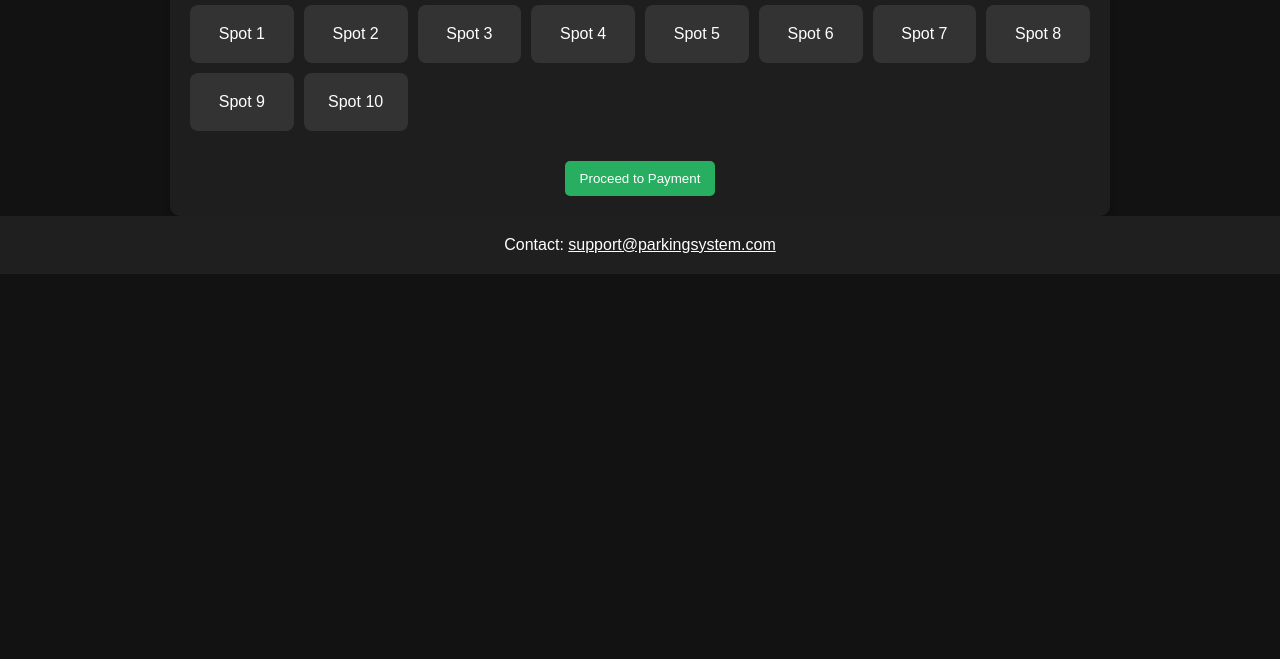
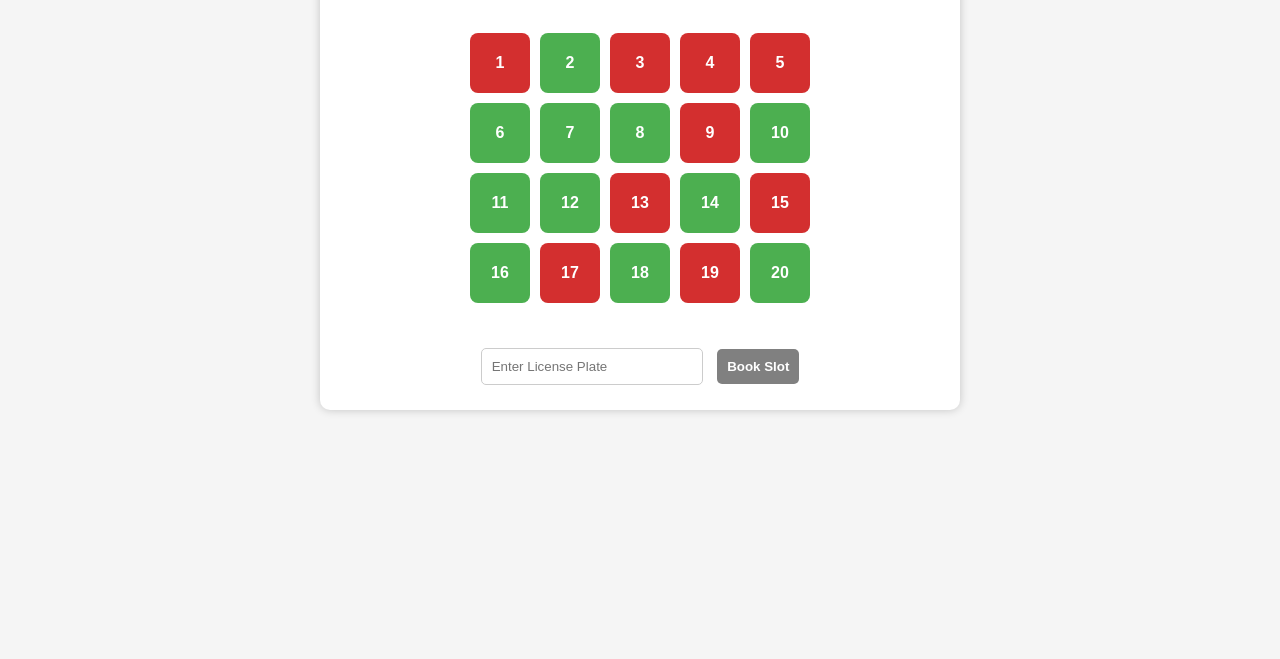
Before and after one commit to Darahas-reddy/parking-management, a plain HTML site: page index.html in a window 1280 px wide. Shown: the part 141-800 px from the top of the page. Drawn offline with Linux system fonts and the light colour scheme.

Commit message:
Update index.html

```diff
--- a/index.html
+++ b/index.html
@@ -1,114 +1,77 @@
-<!DOCTYPE html><html lang="en">
+<!DOCTYPE html>
+<html lang="en">
 <head>
     <meta charset="UTF-8">
     <meta name="viewport" content="width=device-width, initial-scale=1.0">
-  <title>Smart Parking System</title>
+    <title>Book My Parking</title>
     <style>
-    body {
-      font-family: 'Poppins', sans-serif;
-      background-color: #121212;
-      color: white;
-      margin: 0;
-      padding: 0;
-      text-align: center;
-    }
-    header, footer {
-      background-color: #1f1f1f;
-      padding: 20px;
-    }
-    .container {
-      max-width: 900px;
-      margin: auto;
-      background: #1e1e1e;
-      padding: 20px;
-      border-radius: 10px;
-      box-shadow: 0 4px 8px rgba(0, 0, 0, 0.2);
-    }
-    .grid {
-      display: grid;
-      grid-template-columns: repeat(auto-fill, minmax(100px, 1fr));
-      gap: 10px;
-      margin-top: 20px;
-    }
-    .spot {
-      padding: 20px;
-      border-radius: 8px;
-      text-align: center;
-      cursor: pointer;
-      transition: 0.3s;
-      background-color: #333;
-      color: white;
-    }
-    .spot:hover { background-color: #444; }
-    .reserved { background-color: #e74c3c; color: white; }
-    button {
-      padding: 10px 15px;
-      border: none;
-      border-radius: 5px;
-      cursor: pointer;
-      margin-top: 10px;
-    }
-    .reserve-btn { background-color: #27ae60; color: white; }
-    .cancel-btn { background-color: #e74c3c; color: white; }
-    .qr-code { margin-top: 20px; }
-    .dark-mode-toggle { position: fixed; top: 20px; right: 20px; cursor: pointer; }
+        body { font-family: Arial, sans-serif; background-color: #f5f5f5; text-align: center; margin: 20px; }
+        .container { max-width: 600px; margin: auto; background: white; padding: 20px; border-radius: 10px; box-shadow: 0px 0px 10px rgba(0, 0, 0, 0.2); }
+        h1 { color: #d32f2f; }
+        .grid { display: grid; grid-template-columns: repeat(5, 60px); gap: 10px; justify-content: center; padding: 20px 0; }
+        .slot { width: 60px; height: 60px; border-radius: 8px; display: flex; align-items: center; justify-content: center; font-weight: bold; cursor: pointer; transition: 0.3s; }
+        .available { background-color: #4caf50; color: white; }
+        .selected { background-color: #ffeb3b; color: black; }
+        .occupied { background-color: #d32f2f; color: white; pointer-events: none; }
+        .input-container { margin-top: 20px; }
+        input, button { padding: 10px; margin: 5px; border-radius: 5px; border: none; }
+        input { width: 200px; border: 1px solid #ccc; }
+        button { background-color: #d32f2f; color: white; font-weight: bold; cursor: pointer; }
+        button:disabled { background-color: gray; cursor: not-allowed; }
     </style>
-  <script src="https://cdn.jsdelivr.net/npm/qrcodejs/qrcode.min.js"></script>
 </head>
 <body>
-  <header>Smart Parking System <span class="dark-mode-toggle" onclick="toggleDarkMode()">🌙</span></header>
+
     <div class="container">
-    <h2>Select Your Parking Spot</h2>
+        <h1>Book My Parking</h1>
+        <p>Select a slot and enter your vehicle details to book your parking.</p>
+
         <div class="grid" id="parkingGrid"></div>
-    <div class="qr-code" id="qrCode"></div>
-    <button onclick="processPayment()" class="reserve-btn">Proceed to Payment</button>
+
+        <div class="input-container">
+            <input type="text" id="licensePlate" placeholder="Enter License Plate">
+            <button onclick="bookSlot()" id="bookBtn" disabled>Book Slot</button>
         </div>
-  <footer>Contact: <a href="mailto:support@parkingsystem.com" style="color: white;">support@parkingsystem.com</a></footer>
+    </div>
+
     <script>
-    const totalSpots = 10;
-    const grid = document.getElementById("parkingGrid");function loadSpots() {
-  grid.innerHTML = "";
-  for (let i = 1; i <= totalSpots; i++) {
-    const spotData = JSON.parse(localStorage.getItem("spot" + i)) || {};
-    const spot = document.createElement("div");
-    spot.classList.add("spot");
-    if (spotData.name) spot.classList.add("reserved");
-    spot.innerHTML = `Spot ${i} ${spotData.name ? "(Reserved)" : ""}`;
-    spot.onclick = () => reserveSpot(i);
-    grid.appendChild(spot);
+        const totalSlots = 20;
+        const parkingGrid = document.getElementById("parkingGrid");
+        let selectedSlot = null;
+
+        function generateSlots() {
+            parkingGrid.innerHTML = "";
+            for (let i = 1; i <= totalSlots; i++) {
+                const slot = document.createElement("div");
+                slot.classList.add("slot", Math.random() > 0.7 ? "occupied" : "available");
+                slot.innerText = i;
+                slot.onclick = () => selectSlot(slot, i);
+                parkingGrid.appendChild(slot);
             }
         }
 
-function reserveSpot(spotId) {
-  if (localStorage.getItem("spot" + spotId)) {
-    alert("Spot is already reserved.");
+        function selectSlot(slot, id) {
+            if (selectedSlot) selectedSlot.classList.replace("selected", "available");
+            selectedSlot = slot;
+            selectedSlot.classList.replace("available", "selected");
+            document.getElementById("bookBtn").disabled = false;
+        }
+
+        function bookSlot() {
+            const licensePlate = document.getElementById("licensePlate").value.trim();
+            if (!selectedSlot || !licensePlate) {
+                alert("Please select a slot and enter license plate.");
                 return;
             }
-  const name = prompt("Enter your name:");
-  if (!name) return;
-  localStorage.setItem("spot" + spotId, JSON.stringify({ name }));
-  generateQRCode(spotId);
-  loadSpots();
+            selectedSlot.classList.replace("selected", "occupied");
+            selectedSlot.innerText = "X";
+            selectedSlot.onclick = null;
+            document.getElementById("bookBtn").disabled = true;
+            alert(`Slot booked successfully for vehicle: ${licensePlate}`);
         }
 
-function generateQRCode(spotId) {
-  document.getElementById("qrCode").innerHTML = "";
-  new QRCode(document.getElementById("qrCode"), `Spot ${spotId} Reserved`);
-}
+        generateSlots();
+    </script>
 
-function toggleDarkMode() {
-  document.body.classList.toggle("dark-mode");
-  document.body.style.backgroundColor = document.body.classList.contains("dark-mode") ? "#fff" : "#121212";
-  document.body.style.color = document.body.classList.contains("dark-mode") ? "#000" : "#fff";
-}
-
-function processPayment() {
-  alert("Redirecting to payment gateway...");
-  window.location.href = "https://www.example.com/payment";
-}
-
-window.onload = loadSpots;
-
-  </script>
 </body>
 </html>
```
Lines whose indentation alone changed are shown as unchanged.
